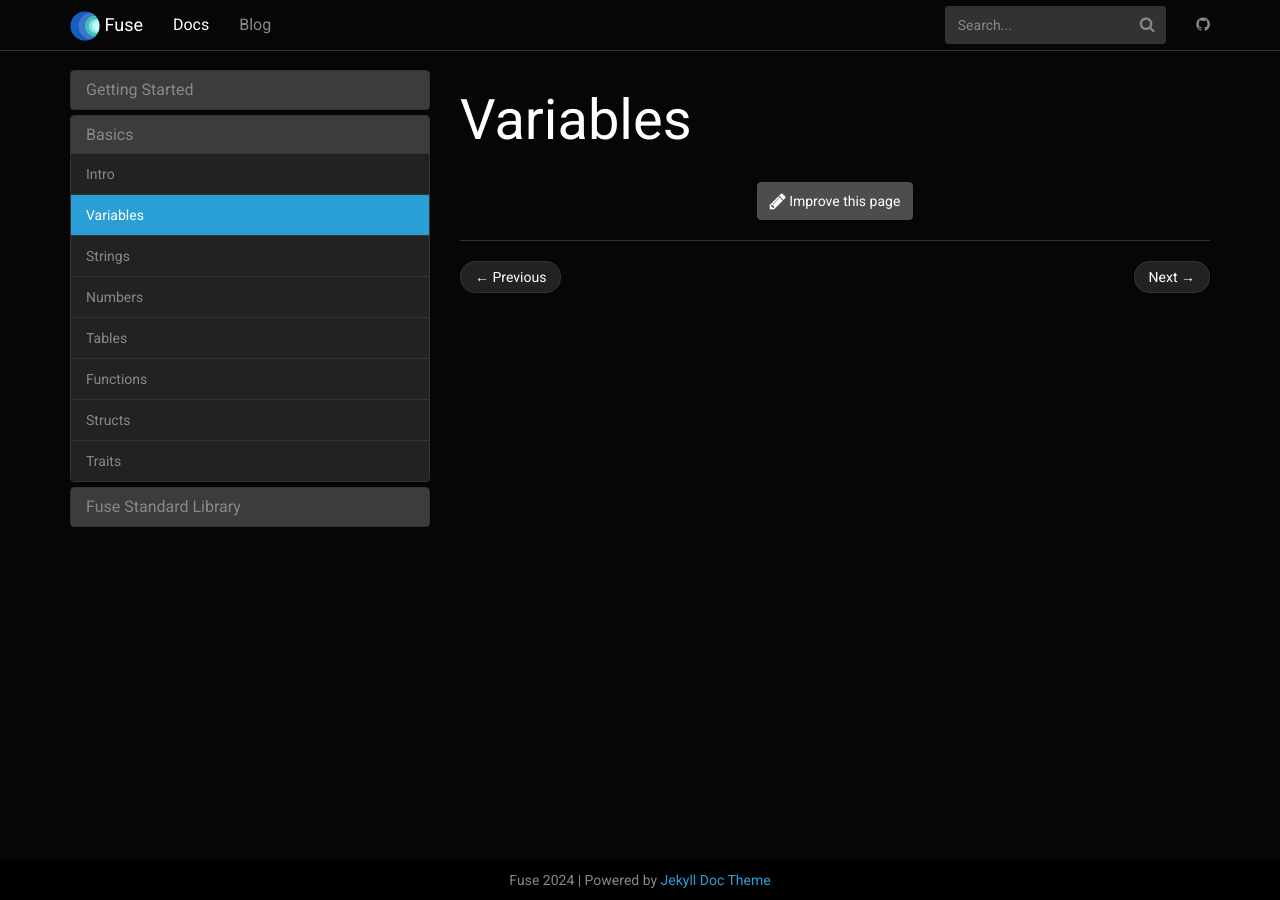
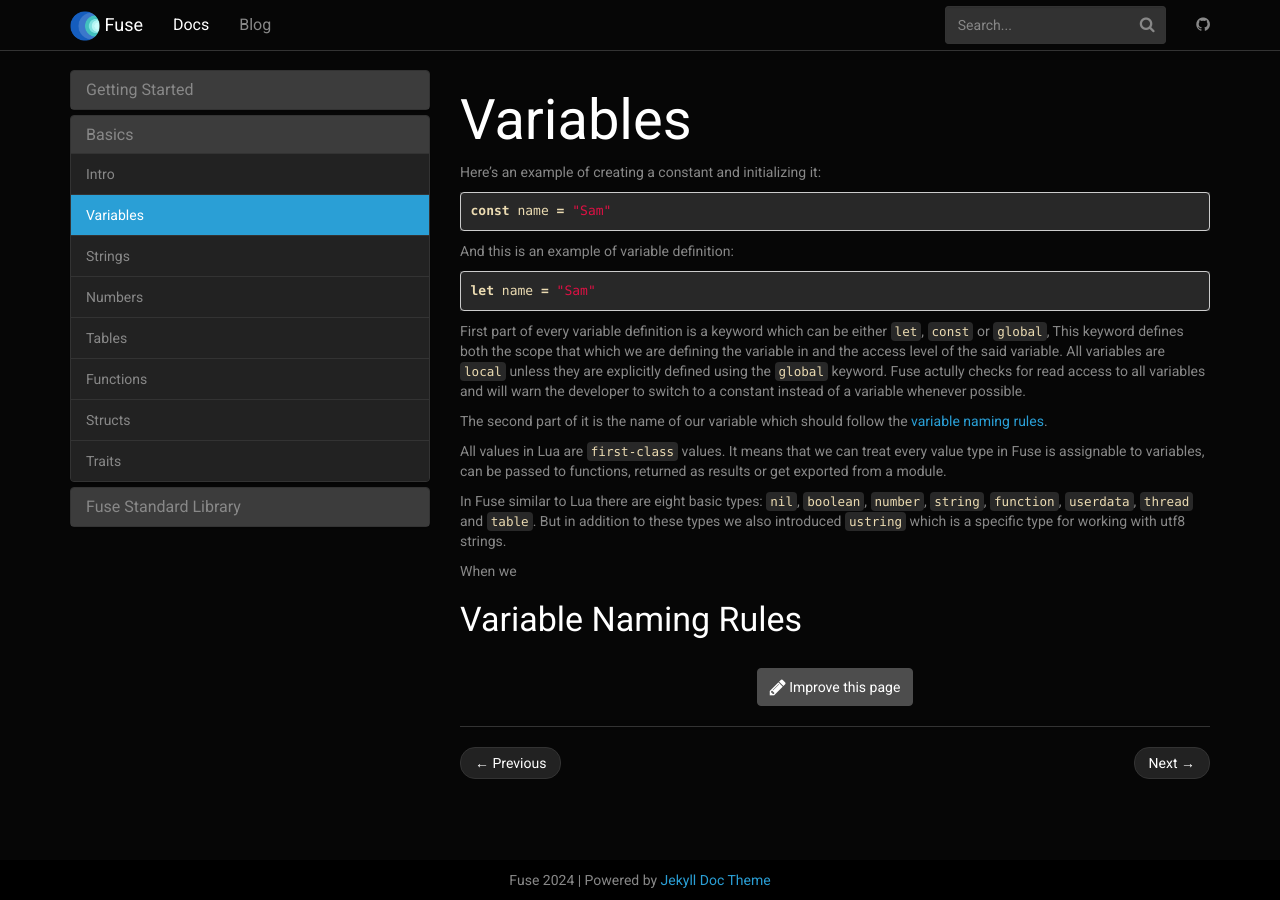
Before and after one commit to fuse-lang/fuse-lang.github.io, a Jekyll site: the page built from _docs/basics/1-variables.md, in a window 1280 px wide. Built offline with Jekyll 4.4.1, drawn with Linux system fonts in a browser that asks for light colours.

Commit message:
add some content to the variables docs

````diff
--- a/_docs/basics/1-variables.md
+++ b/_docs/basics/1-variables.md
@@ -2,3 +2,30 @@
 title: Variables
 permalink: /docs/variables/
 ---
+
+Here's an example of creating a constant and initializing it:
+
+```rust
+const name = "Sam"
+```
+
+And this is an example of variable definition:
+
+```rust
+let name = "Sam"
+```
+
+First part of every variable definition is a keyword which can be either `let`, `const` or `global`, This keyword defines both the scope that which we are defining the variable in and the access level of the said variable.
+All variables are `local` unless they are explicitly defined using the `global` keyword.
+Fuse actully checks for read access to all variables and will warn the developer to switch to a constant instead of a variable whenever possible.
+
+The second part of it is the name of our variable which should follow the [variable naming rules](#naming).
+
+All values in Lua are `first-class` values. It means that we can treat every value type in Fuse is assignable to variables, can be passed to functions, returned as results or get exported from a module.
+
+In Fuse similar to Lua there are eight basic types: `nil`, `boolean`, `number`, `string`, `function`, `userdata`, `thread` and `table`. But in addition to these types we also introduced `ustring` which is a specific type for working with utf8 strings.
+
+When we
+
+<a name="naming" />
+### Variable Naming Rules
````
